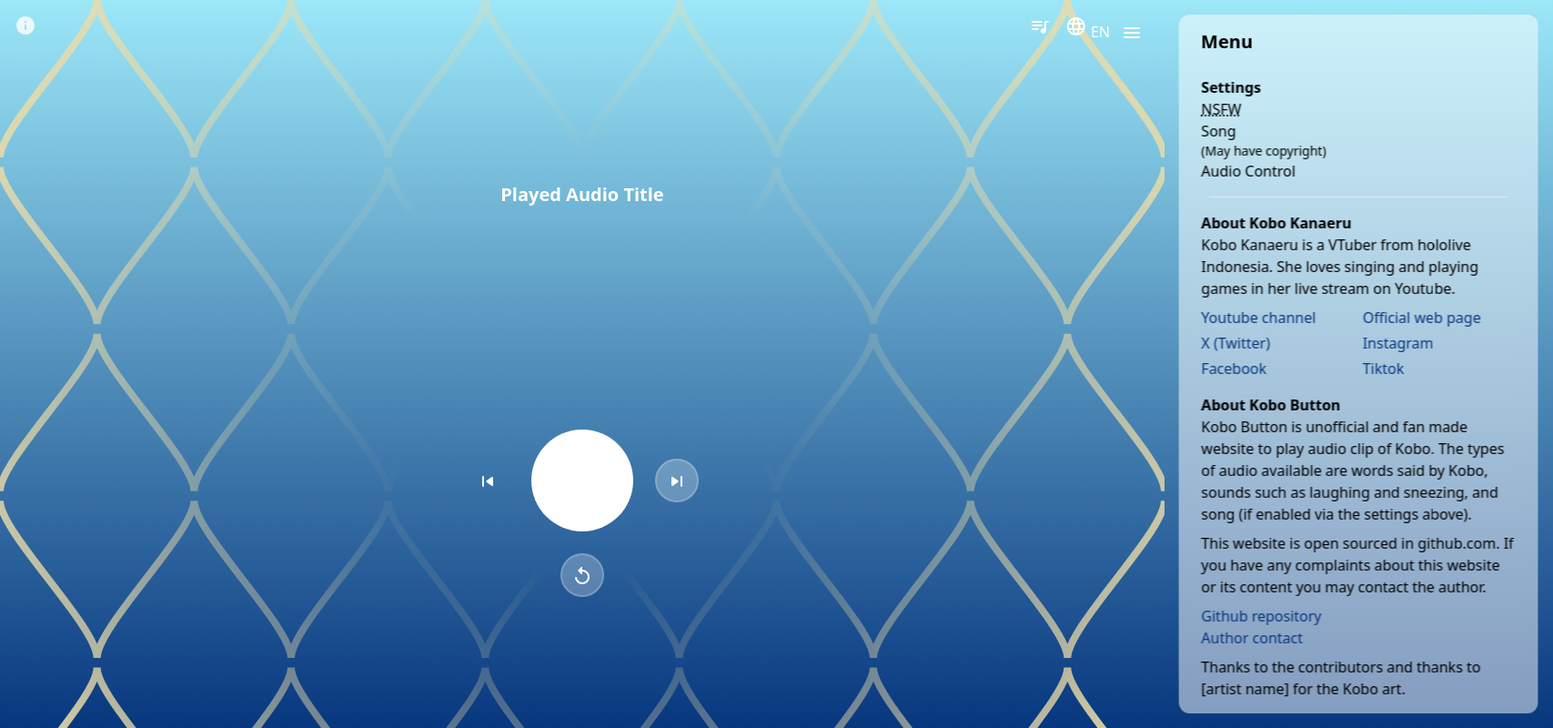
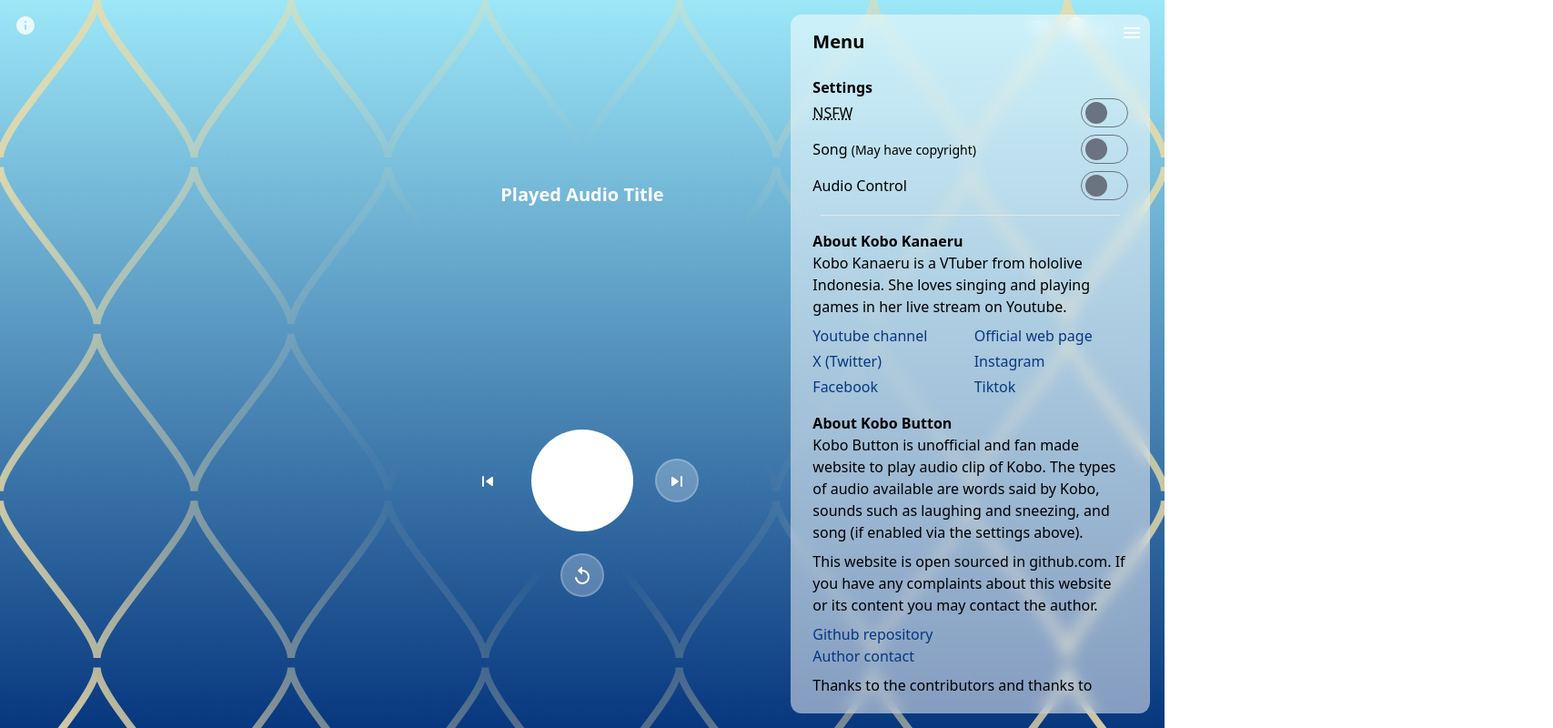
Before and after one commit to genericat/kobo-button, a website: page src/prototype.html in a window 1280 px wide. Shown: the whole page at 91% size, 1707 px wide, since content can reach past the window. Drawn offline with Linux system fonts and the light colour scheme.

Commit message:
Update setting items appearance

```diff
--- a/src/prototype.html
+++ b/src/prototype.html
@@ -1,5 +1,5 @@
 <!DOCTYPE html>
-<html>
+<html lang="en" dir="ltr" style="--dir:1">
 
 <head>
   <meta charset="UTF-8">
@@ -90,7 +90,7 @@
       </button>
     </section>
 
-    <section id="playlist-window" class="absolute lg:w-[45%] h-full transition-[transform,width] ease-out duration-300
+    <section id="playlist-window" class="absolute lg:w-[45%] h-full transition-[transform,width] ease-out-300
       md:w-3/4 md:p-4 md:-translate-x-full md:translate-y-0 md:z-10
       w-full p-0 z-30 translate-y-full" aria-labelledby="playlist-header" aria-hidden="true">
       <div class="flex flex-col w-full h-full py-4 px-4 overflow-hidden bg-white/50 backdrop-blur-[8px]
@@ -165,7 +165,7 @@
       </div>
     </section>
 
-    <section id="menu-window" class="absolute right-0 lg:w-1/3 h-full translate-x-full transition-transform ease-out duration-300 z-10
+    <section id="menu-window" class="absolute right-0 lg:w-1/3 h-full transition-transform ease-out duration-300 z-10
       md:w-1/2 md:p-4
       w-full" aria-labelledby="menu-header" aria-hidden="true">
       <div class="flex flex-col w-full h-full py-4 px-8 md:px-6 overflow-hidden bg-white/50 backdrop-blur-[8px]
@@ -174,18 +174,44 @@
         <h2 id="menu-header" class="flex-none block mb-6 text-xl font-bold">Menu</h2>
 
         <div class="overflow-x-auto [scrollbar-width:none]">
-          <section class="mb-4" aria-labelledby="settings-header">
+          <section class="mb-4" aria-labelledby="settings-header" role="group">
             <h3 id="settings-header" class="block font-bold">Settings</h3>
-            <div>
-              <abbr title="Not safe for work" class="cursor-help">NSFW</abbr>
-            </div>
-            <div>
-              <p>Song</p>
-              <p class="text-sm">(May have copyright)</p>
-            </div>
-            <div>
-              <p>Audio Control</p>
-            </div>
+
+            <label class="group flex flex-wrap items-center mb-2 cursor-pointer">
+              <span class="flex-none"><abbr title="Not safe for work" class="cursor-help">NSFW</abbr></span>
+
+              <input class="flex-none invisible" type="checkbox" role="switch">
+
+              <div class="flex-auto">
+                <span class="switch-track flex items-center justify-start w-[52px] h-[32px] ms-auto p-[4px] rounded-full border border-gray-500 group-hover:bg-gray-200 transition duration-300 ease-out">
+                  <span class="switch-thumb block w-[24px] h-[24px] rounded-full bg-gray-500 transition duration-300 ease-out"></span>
+                </span>
+              </div>
+            </label>
+
+            <label class="group flex flex-wrap items-center mb-2 cursor-pointer">
+              <span class="flex-none">Song <small class="text-sm">(May have copyright)</small></span>
+
+              <input class="flex-none invisible" type="checkbox" role="switch">
+
+              <div class="flex-auto">
+                <span class="switch-track flex items-center justify-start w-[52px] h-[32px] ms-auto p-[4px] rounded-full border border-gray-500 group-hover:bg-gray-200 transition duration-300 ease-out">
+                  <span class="switch-thumb block w-[24px] h-[24px] rounded-full bg-gray-500 transition duration-300 ease-out"></span>
+                </span>
+              </div>
+            </label>
+
+            <label class="group flex flex-wrap items-center mb-2 cursor-pointer">
+              <span class="flex-none">Audio Control</span>
+
+              <input class="flex-none invisible" type="checkbox" role="switch">
+
+              <div class="flex-auto">
+                <span class="switch-track flex items-center justify-start w-[52px] h-[32px] ms-auto p-[4px] rounded-full border border-gray-500 group-hover:bg-gray-200 transition duration-300 ease-out">
+                  <span class="switch-thumb block w-[24px] h-[24px] rounded-full bg-gray-500 transition duration-300 ease-out"></span>
+                </span>
+              </div>
+            </label>
           </section>
 
           <hr class="w-[95%] mx-auto mb-4 border-gray-200">
--- a/src/style.css
+++ b/src/style.css
@@ -1,6 +1,18 @@
 @tailwind base;
 @tailwind components;
 @tailwind utilities;
+
+@layer components {
+  input[role="switch"]:checked + div {
+    & > .switch-track {
+      @apply bg-dark-blue border-dark-blue;
+
+      & > .switch-thumb {
+        @apply bg-white translate-x-[calc(18px*var(--dir))];
+      }
+    }
+  }
+}
 
 @layer utilities {
   .mask-circle {
```
Also changed, not shown: assets/style.css.
